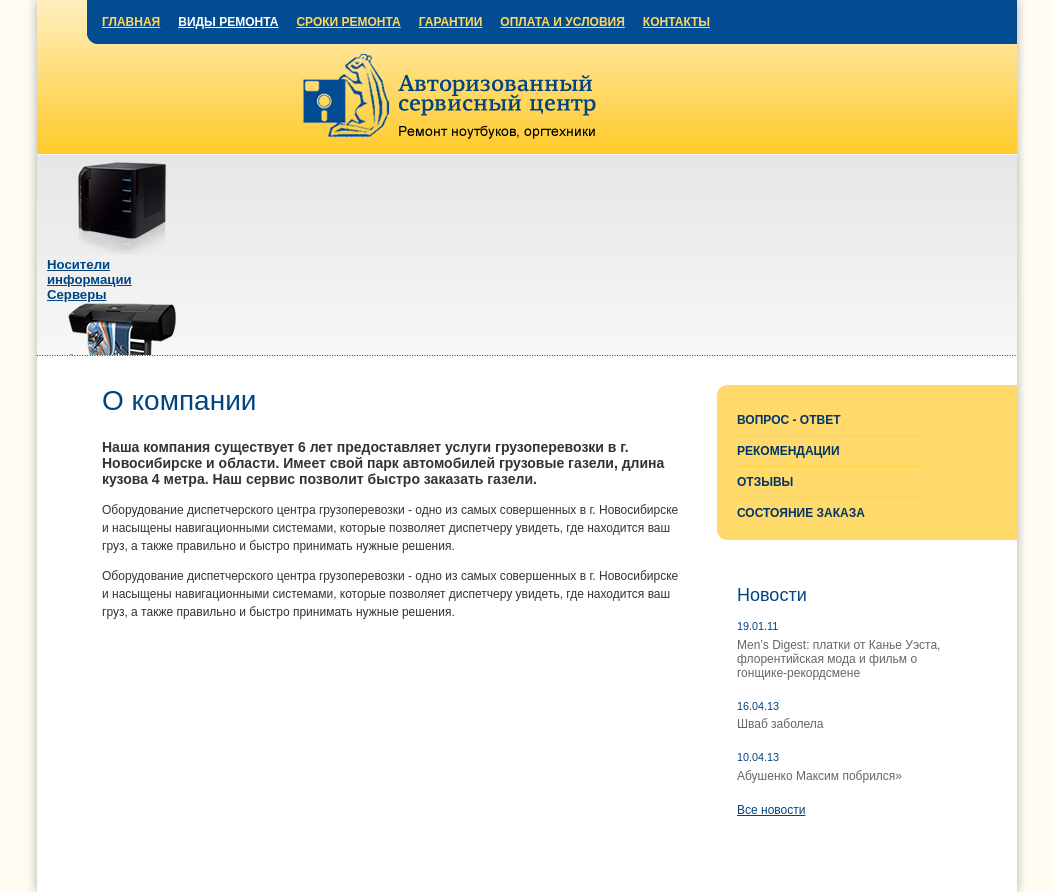
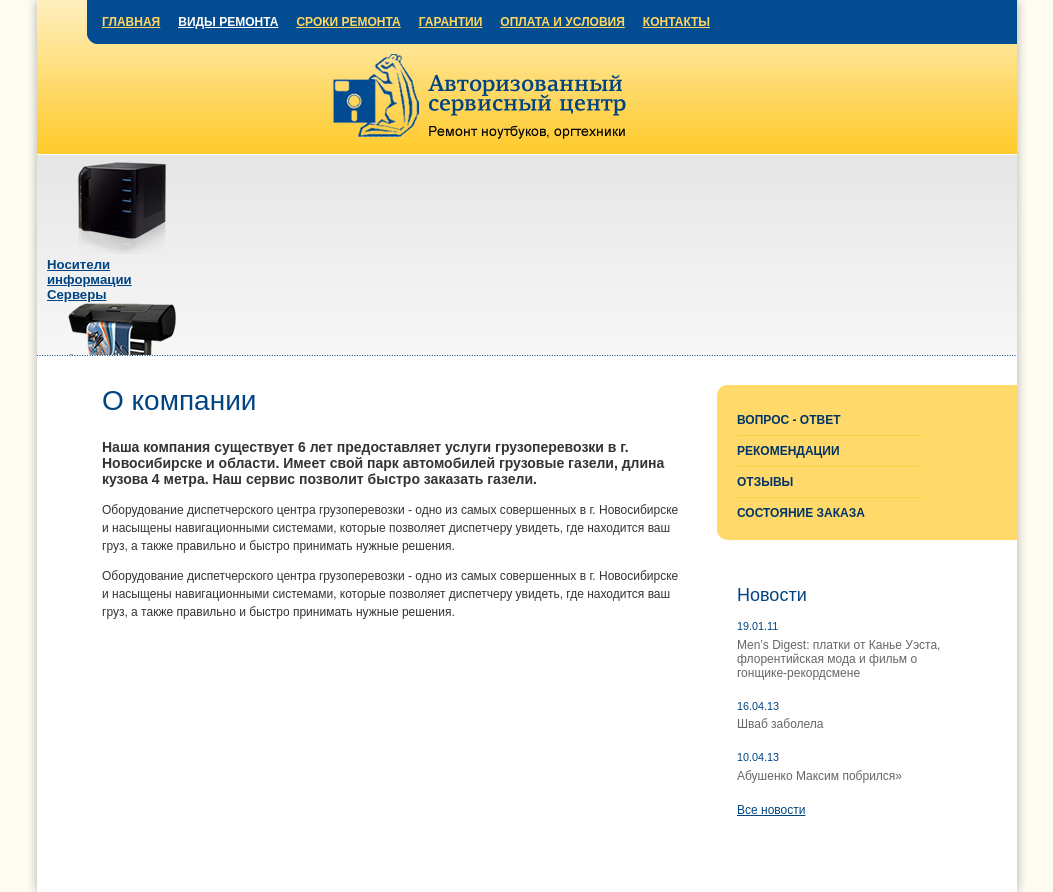
Before and after one commit to Zaytsev215a1/zaytsev215a1.github.com, a plain HTML site: page index.html in a window 1280 px wide. Shown: the whole page, without its empty margins (113-1166 px from the left). Drawn offline with Linux system fonts and the light colour scheme; a script that the page names is missing.

Commit message:
Update template.css

```diff
--- a/template.css
+++ b/template.css
@@ -166,7 +166,7 @@ div.content h4 {}
 }
 .logo {
     float: left;
-    margin: 0 0 0 200px;
+    margin: 0 0 0 230px;
 }
 .shot-form-info {
     float: right;
```
